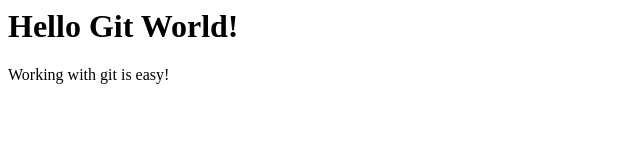
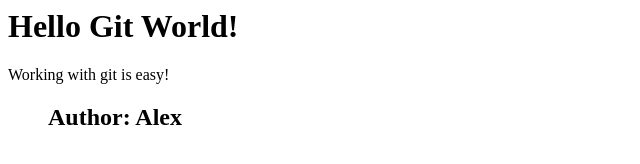
Before and after one commit to aleksalex/GitGitHubRepo, a plain HTML site: page index.html in a window 1280 px wide. Shown: the whole page, without its empty margins (0-640 px from the left). Drawn offline with Linux system fonts and the light colour scheme.

Commit message:
Add author
I have added a header to the index.html file
that now contains my name as the author of the
file.

```diff
--- a/index.html
+++ b/index.html
@@ -3,3 +3,5 @@
 <div>
 	<p>Working with git is easy!</p>
 <dir>
+
+<h2>Author: Alex</h2>
```
